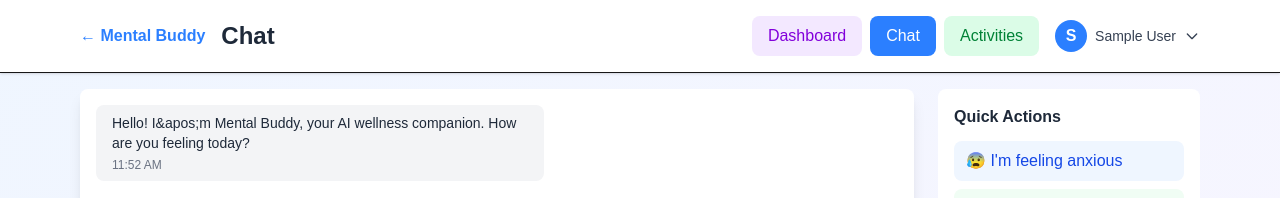
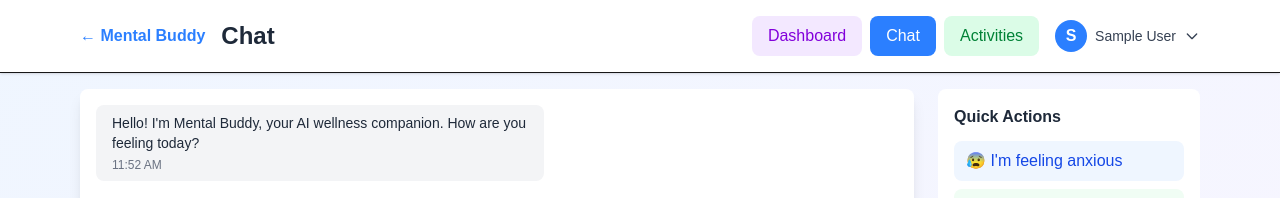
Before and after one commit to Asachdeva001/mhc-frontend, a Next.js app: page /chat in a window 1280 px wide. Shown: the top 198 px of the page. Built offline with nearby package versions, Linux system fonts and the light colour scheme; no server answers; sample sign-in values are in the browser's storage.

Commit message:
Update page.js

```diff
--- a/src/app/chat/page.js
+++ b/src/app/chat/page.js
@@ -12,7 +12,7 @@ export default function ChatPage() {
   const { user, isAuthenticated, loading } = useAuth();
   const [messages, setMessages] = useState([
     {
-      text: "Hello! I&apos;m Mental Buddy, your AI wellness companion. How are you feeling today?",
+      text: "Hello! I'm Mental Buddy, your AI wellness companion. How are you feeling today?",
       sender: 'ai',
       timestamp: new Date().toLocaleTimeString([], { hour: '2-digit', minute: '2-digit' })
     }
@@ -59,7 +59,7 @@ export default function ChatPage() {
 
       // Fallback response if API fails
       const fallbackResponse = {
-        text: "I&apos;m sorry, I&apos;m having trouble connecting right now. Please try again in a moment.",
+        text: "I'm sorry, I'm having trouble connecting right now. Please try again in a moment.",
         sender: 'ai',
         timestamp: new Date().toLocaleTimeString([], { hour: '2-digit', minute: '2-digit' })
       };
```
